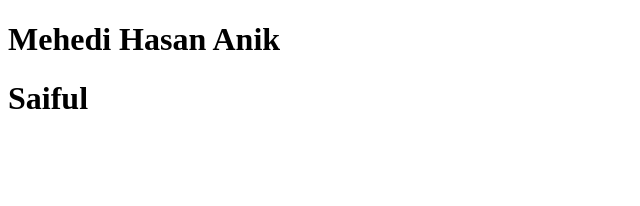
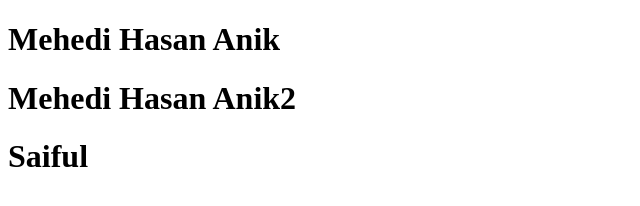
Before and after one commit to dev-aunik/TestRepo, a plain HTML site: page index.html in a window 1280 px wide. Shown: the whole page, without its empty margins (0-640 px from the left). Drawn offline with Linux system fonts and the light colour scheme.

Commit message:
Name 2 added

```diff
--- a/index.html
+++ b/index.html
@@ -9,6 +9,7 @@
 
 <body>
     <h1>Mehedi Hasan Anik</h1>
+    <h1>Mehedi Hasan Anik2</h1>
     <h1>Saiful</h1>
 </body>
 
```
